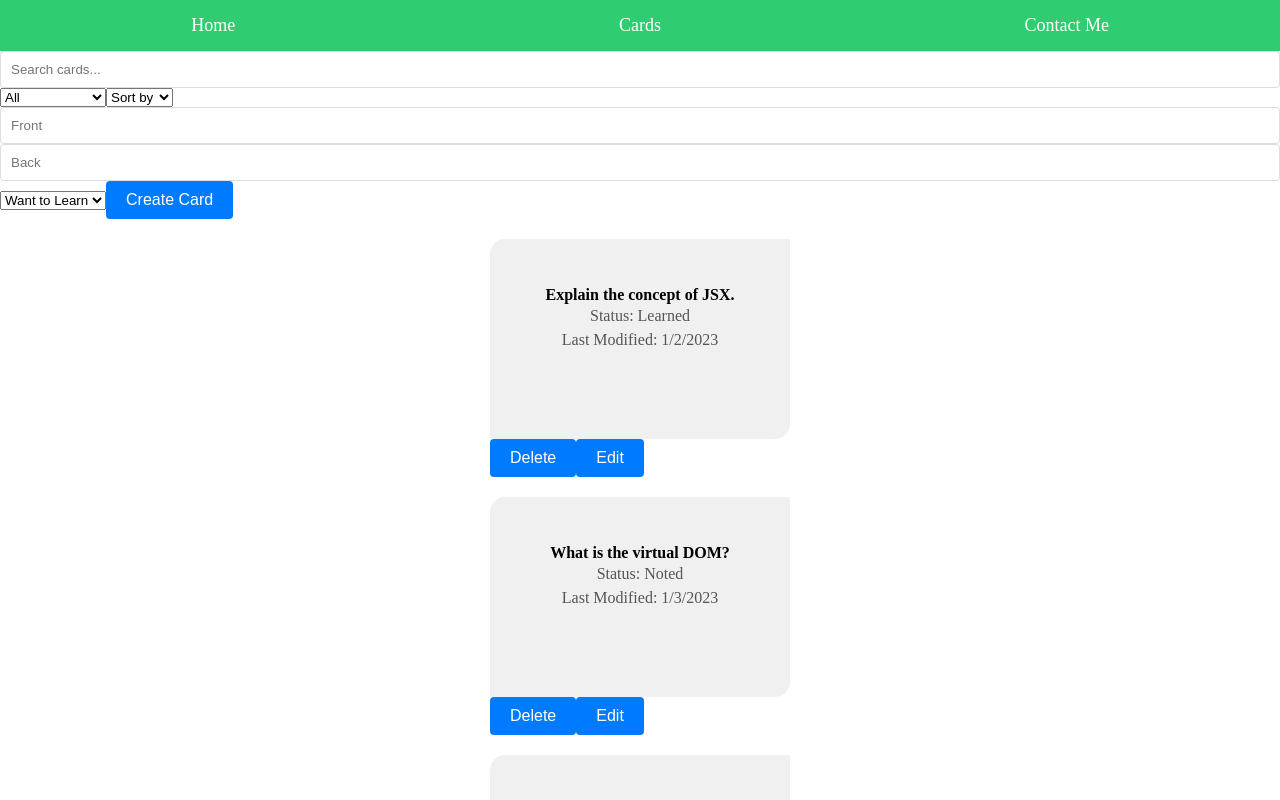
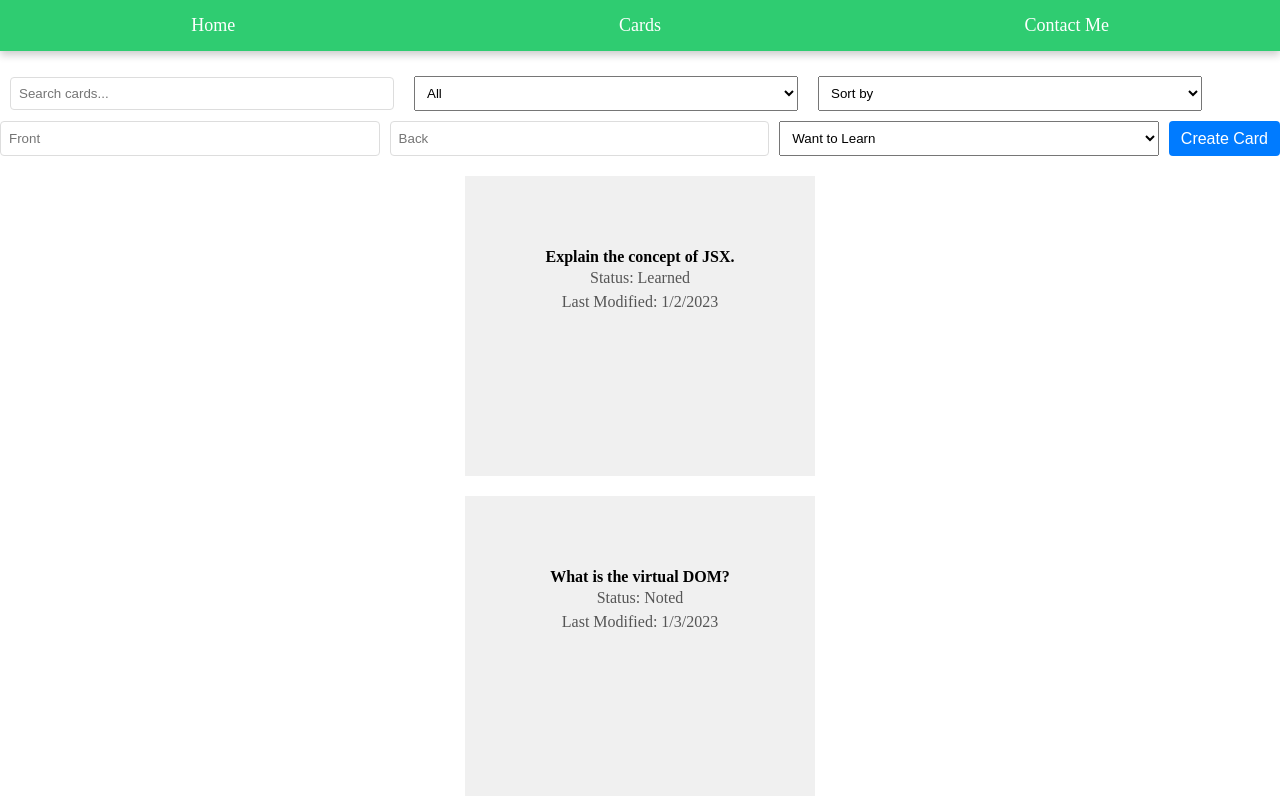
Before and after one commit to behruzgurbanli/as3-wm1-behruzgurbanli, a React (Create React App) app: page /cards in a window 1280 px wide. Shown: the top 800 px of the page. Built offline with nearby package versions, Linux system fonts and the light colour scheme; data requests are answered from the project's data file.

Commit message:
Contact form updated

```diff
--- a/db.json
+++ b/db.json
@@ -19,7 +19,8 @@
       "description": "This is an Online Banking System which was developed by me as an assignment from Programming Principles II course in ADA University."
     }
   ],
-  "messages": [],
+  "messages": [
+  ],
   "cards": [
     {
       "id": 2,
@@ -132,13 +133,6 @@
       "status": "",
       "lastModified": "2024-01-03T13:55:21.282Z",
       "id": 19
-    },
-    {
-      "front": "",
-      "back": "",
-      "status": "",
-      "lastModified": "2024-01-03T13:55:21.449Z",
-      "id": 20
     }
   ]
 }
--- /dev/null
+++ b/src/assets/CardManagement.css
@@ -0,0 +1,24 @@
+  .search-input,
+  .filter-input,
+  .sort-input {
+    margin: 25px 10px 10px 10px;
+    padding: 8px;
+    width: 30%;
+  }
+
+  .create-card {
+    display: flex;
+    margin-bottom: 20px;
+  }
+
+  .create-card input,
+  .create-card select {
+    flex: 1;
+    margin-right: 10px;
+    padding: 8px;
+  }
+
+  .create-card button {
+    padding: 8px 12px;
+    cursor: pointer;
+  }
--- a/src/assets/card.css
+++ b/src/assets/card.css
@@ -1,13 +1,12 @@
 .card-container {
   position: relative;
-  width: 300px; /* Adjust as needed */
+  width: 350px; /* Adjust as needed */
   margin: 20px auto; /* Center the card */
 }
 
 .card {
-  border-radius: 15px 0 15px 0;
   width: 100%;
-  height: 200px; /* Adjust as needed */
+  height: 300px; /* Adjust as needed */
   perspective: 1000px;
   cursor: pointer;
   position: relative;
@@ -28,7 +27,7 @@
 .card-front,
 .card-back {
   width: 100%;
-  height: 80%;
+  height: 70%;
   position: absolute;
   backface-visibility: hidden;
   display: flex;
@@ -49,11 +48,18 @@
   top: 0;
   left: 0;
   right: 0;
+  bottom: 0;
   display: flex;
   justify-content: space-between;
   align-items: center;
   padding: 10px;
   box-sizing: border-box;
+  opacity: 0;
+  transition: opacity 0.3s;
+}
+
+.card-container:hover .card-actions-container {
+  opacity: 1;
 }
 
 .card-actions-container button {
--- a/src/components/Card.jsx
+++ b/src/components/Card.jsx
@@ -6,6 +6,11 @@ const Card = (props) => {
     const [isFlipped, setIsFlipped] = useState(false);
     const [isHovered, setIsHovered] = useState(false);
     const [isEditing, setIsEditing] = useState(false);
+    const [editedContent, setEditedContent] = useState({
+      front: props.front,
+      back: props.back,
+      status: props.status
+    });
 
     const handleFlip = () => {
         setIsFlipped(!isFlipped);
@@ -14,6 +19,11 @@ const Card = (props) => {
     const handleEdit = () => {
         setIsEditing(!isEditing);
     };
+
+    const handleSave = () => {
+      props.onEdit({ ...props, ...editedContent });
+      setIsEditing(false);
+    }
 
     const [, drag] = useDrag({
         type: 'CARD',
@@ -43,10 +53,10 @@ const Card = (props) => {
             </div>
           </div>
         </div>
-        {!isEditing && (
+        {isHovered && !isEditing && (
           <div className="card-actions">
-            <button onClick={() => props.onDelete(props.id)}>Delete</button>
-            <button onClick={handleEdit}>Edit</button>
+            <button onClick={handleEdit} className='btn edit'>Edit</button>
+            <button onClick={() => props.onDelete(props.id)} className='btn delete'>Delete</button>
           </div>
         )}
       </div>
--- a/src/components/CardManagement.jsx
+++ b/src/components/CardManagement.jsx
@@ -3,6 +3,7 @@ import Card from './Card'
 import axios from 'axios';
 import { DndProvider } from 'react-dnd';
 import { HTML5Backend } from 'react-dnd-html5-backend';
+import '../assets/CardManagement.css';
 
 const CardManagement = () => {
     const [cards, setCards] = useState([]);
@@ -113,10 +114,12 @@ const CardManagement = () => {
                 type="text"
                 placeholder="Search cards..."
                 value={searchText}
+                className='search-input'
                 onChange={(e) => setSearchText(e.target.value)}
             />
             <select
                 value={filterStatus}
+                className='filter-input'
                 onChange={(e) => handleFilterStatusChange(e.target.value)}
             >
                 <option value="">All</option>
@@ -127,6 +130,7 @@ const CardManagement = () => {
 
             <select
                 value={sortOption}
+                className='sort-input'
                 onChange={(e) => setSortOption(e.target.value)}
             >
                 <option value="">Sort by</option>
@@ -135,6 +139,7 @@ const CardManagement = () => {
             </select>
 
             {/* Create new card form */}
+            <div className='create-card'>
             <input
                 type="text"
                 placeholder="Front"
@@ -157,6 +162,7 @@ const CardManagement = () => {
             </select>
 
             <button onClick={handleCreateCard}>Create Card</button>
+            </div>
 
             {/* Display existing cards */}
             {cards.map((card) => (
--- a/src/components/ContactForm.jsx
+++ b/src/components/ContactForm.jsx
@@ -8,6 +8,7 @@ const ContactForm = () => {
     email: '',
     content: '',
   });
+  const [notification, setNotification] = useState(null);
 
   const handleInputChange = (e) => {
     const { name, value } = e.target;
@@ -23,8 +24,20 @@ const ContactForm = () => {
     try {
       await axios.post('http://localhost:3001/messages', formData);
       console.log('Message sent successfully!');
+
+      setNotification('Message sent successfully!');
+      setTimeout(() => {
+        setNotification(null);
+      }, 3000);
+
     } catch (error) {
       console.error('Error sending message:', error);
+    } finally {
+      setFormData({
+        subject: '',
+        email: '',
+        content: '',
+      });
     }
   };
 
@@ -35,20 +48,21 @@ const ContactForm = () => {
       <form className="contact-form" onSubmit={handleSubmit}>
         <div className="form-group">
           <label htmlFor="subject">Subject:</label>
-          <input type="text" id="subject" name="subject" value={formData.subject} onChange={handleInputChange} />
+          <input type="text" id="subject" name="subject" value={formData.subject} onChange={handleInputChange} required/>
         </div>
         <div className="form-group">
           <label htmlFor="email">Email:</label>
-          <input type="email" id="email" name="email" value={formData.email} onChange={handleInputChange} />
+          <input type="email" id="email" name="email" value={formData.email} onChange={handleInputChange} required/>
         </div>
         <div className="form-group">
           <label htmlFor="content">Message:</label>
-          <textarea id="content" name="content" value={formData.content} onChange={handleInputChange}></textarea>
+          <textarea id="content" name="content" value={formData.content} onChange={handleInputChange} required></textarea>
         </div>
         <div className="form-group">
           <button type="submit">Submit</button>
         </div>
       </form>
+      {notification && <div className="notification">{notification}</div>}
     </div>
     </>
   );
```
